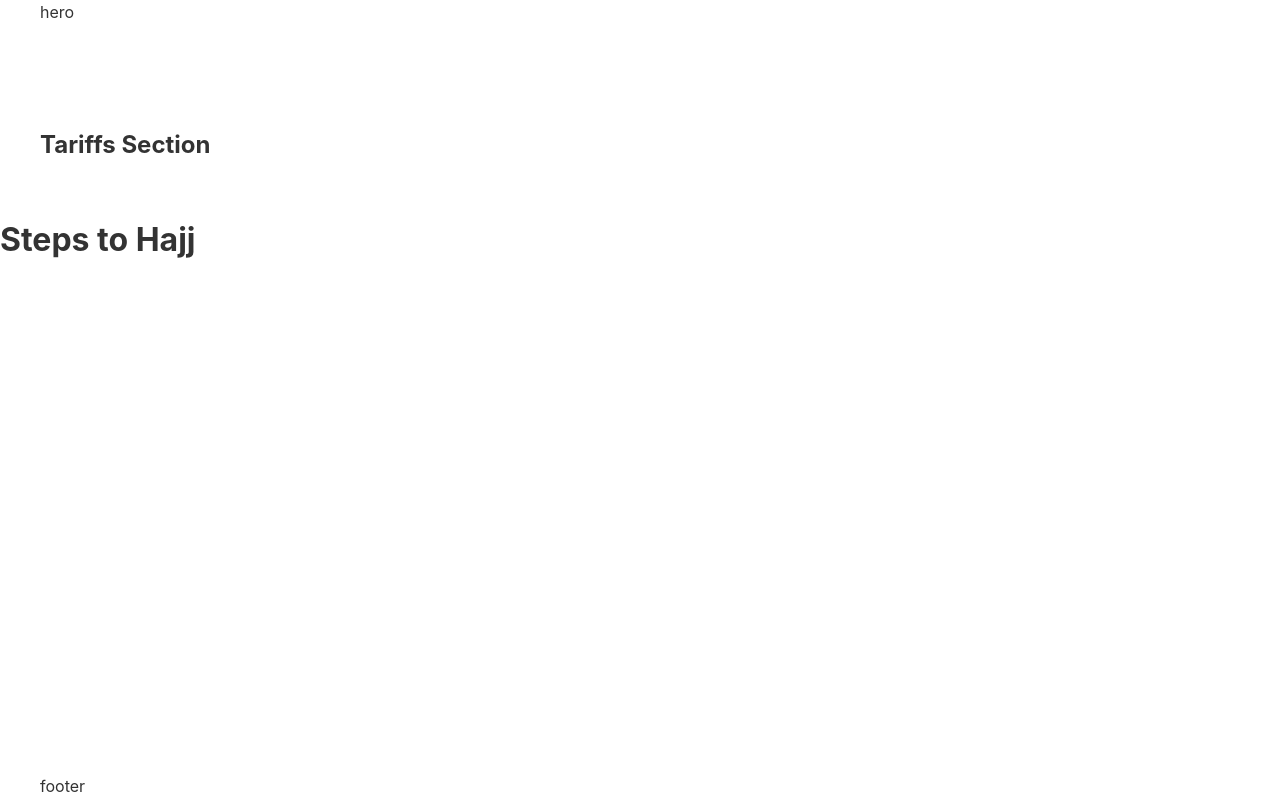
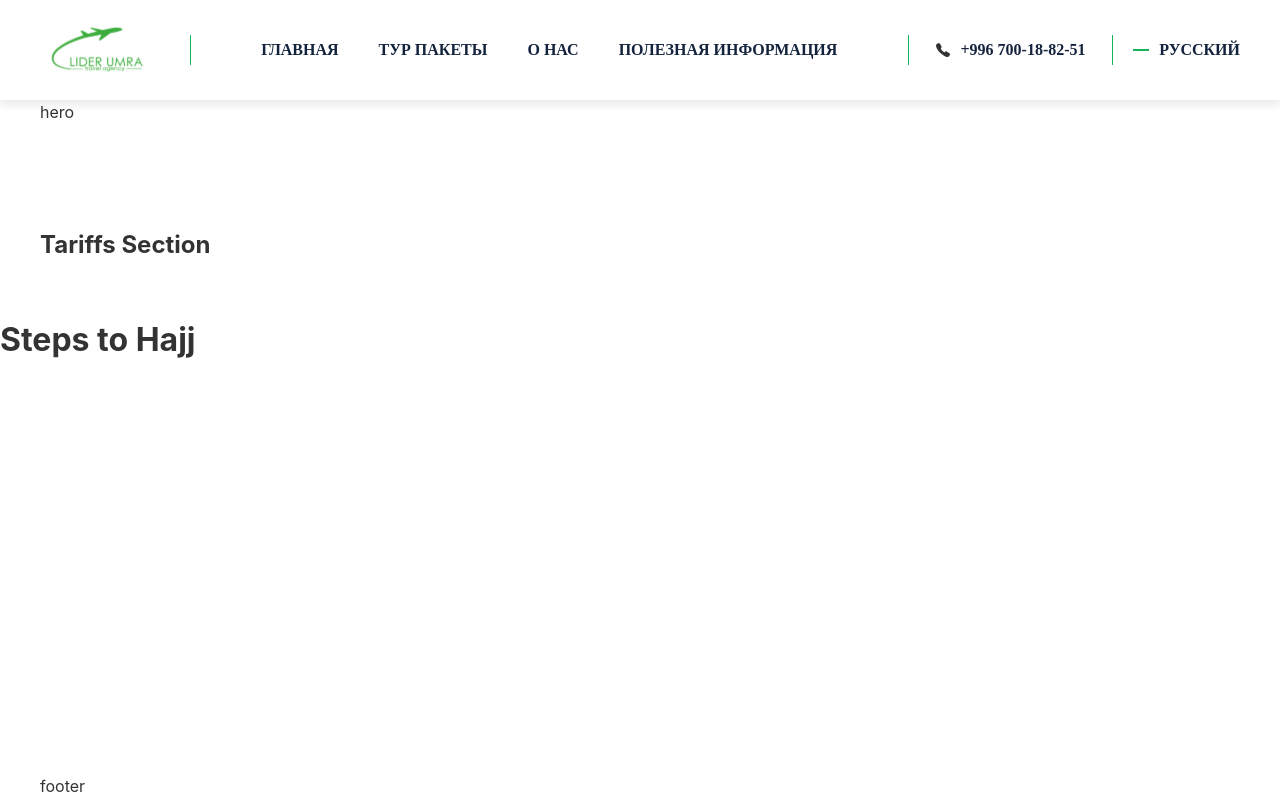
Before and after one commit to rahmanovdev/Lider-Umrah, a Next.js app: page / in a window 1280 px wide. Built offline with nearby package versions, Linux system fonts and the light colour scheme; no server answers.

Commit message:
Header end

```diff
--- a/package.json
+++ b/package.json
@@ -10,6 +10,7 @@
   },
   "dependencies": {
     "@reduxjs/toolkit": "^2.5.0",
+    "icons": "^1.0.0",
     "next": "15.1.4",
     "react": "^19.0.0",
     "react-debounce-input": "^3.3.0",
--- a/src/components/layout/header/Header.module.scss
+++ b/src/components/layout/header/Header.module.scss
@@ -0,0 +1,90 @@
+.header {
+  box-shadow: 0px 5px 8px 0px rgba(61, 67, 65, 0.11);
+  display: flex;
+  align-items: center;
+  justify-content: center;
+  height: 100px;
+  width: 100%;
+  .content {
+    .line {
+      width: 1px;
+      height: 30px;
+      background-color: rgb(19, 179, 89);
+    }
+    display: flex;
+    align-items: center;
+    justify-content: space-between;
+    height: 90px;
+
+    .header_start {
+      display: flex;
+      align-items: center;
+      gap: 30px;
+      img {
+        width: 120px;
+        height: 60px;
+      }
+    }
+
+    .header_nav {
+      ul {
+        display: flex;
+        align-items: center;
+        justify-content: center;
+        gap: 40px;
+
+        li {
+          a {
+            color: rgb(20, 35, 61);
+            font-family: Merriweather;
+            font-size: 16px;
+            font-weight: 700;
+            letter-spacing: 0%;
+            text-align: left;
+            text-transform: uppercase;
+          }
+        }
+      }
+    }
+
+    .header_end {
+      display: flex;
+      align-items: center;
+      gap: 20px;
+
+      .contact {
+        display: flex;
+        align-items: center;
+        gap: 10px;
+
+        a {
+          color: rgb(20, 35, 61);
+          font-family: Merriweather;
+          font-size: 16px;
+          font-weight: 700;
+          letter-spacing: 0%;
+          text-transform: uppercase;
+        }
+      }
+      .language {
+        display: flex;
+        align-items: center;
+        justify-self: center;
+        gap: 10px;
+        .line_second {
+          width: 16.67px;
+          height: 1.4px;
+          background-color: rgb(19, 179, 89);
+        }
+        a {
+          color: rgb(20, 35, 61);
+          font-family: Merriweather;
+          font-size: 16px;
+          font-weight: 700;
+          letter-spacing: 0%;
+          text-transform: uppercase;
+        }
+      }
+    }
+  }
+}
--- a/src/components/layout/header/Header.tsx
+++ b/src/components/layout/header/Header.tsx
@@ -1,12 +1,65 @@
 import React from "react";
 import scss from "./Header.module.scss";
+import logo from "../../../../public/assets/images/logo.svg";
+import Image from "next/image";
+import { IoCall } from "react-icons/io5";
 
 const Header = () => {
   return (
-    <header className={scss.Header}>
+    <header className={scss.header}>
       <div className="container">
         <div className={scss.content}>
-          <div className={scss.header_start}></div>
+          <div className={scss.header_start}>
+            <Image
+              src={logo}
+              alt="Logo Lider Umarh"
+              width={700}
+              height={500}
+              quality={70}
+              priority
+            />
+            <div className={scss.line}></div>
+          </div>
+          <div className={scss.header_nav}>
+            <ul>
+              <li>
+                <a href="#">Главная</a>
+              </li>
+              <li>
+                <a href="#">Тур пакеты</a>
+              </li>
+              <li>
+                <a href="#">О нас</a>
+              </li>
+              <li>
+                <a href="#">Полезная информация</a>
+              </li>
+            </ul>
+          </div>
+          <div className={scss.header_end}>
+            <div
+              style={{
+                display: "flex",
+                alignItems: "center",
+                justifyContent: "center",
+                gap: "26px",
+              }}
+            >
+              <div className={scss.line}></div>
+              <div className={scss.contact}>
+                <IoCall />
+                <a href="tel:+7 (999) 999-99-99">+996 700-18-82-51</a>
+              </div>
+              <div className={scss.line}></div>
+            </div>
+
+            <div className={scss.language}>
+              <div className={scss.line_second}></div>
+              <li>
+                <a href="#">Русский</a>
+              </li>
+            </div>
+          </div>
         </div>
       </div>
     </header>
```
Also changed, not shown: 1 other file (tests, documents, lock files or other folders).
